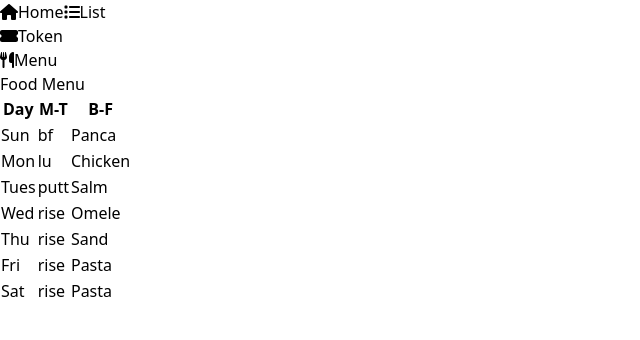
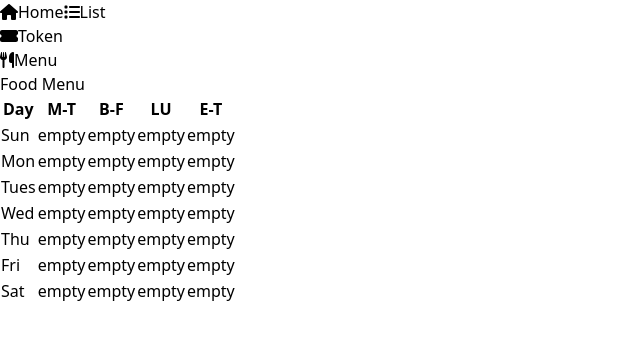
Before and after one commit to jaseel21/adsaBoard, a React (Vite) app: page /menu in a window 1280 px wide. Shown: the top 340 px of the page, without its empty margins (0-640 px from the left). Built offline with nearby package versions, Linux system fonts and the light colour scheme.

Commit message:
after approximately complete

```diff
--- a/src/components/Admin.jsx
+++ b/src/components/Admin.jsx
@@ -1,49 +1,48 @@
-import React, { useState, useEffect } from 'react';
+import React from 'react'
+import { useState } from 'react';
+import { FontAwesomeIcon } from '@fortawesome/react-fontawesome'
+import { faScrewdriverWrench } from '@fortawesome/free-solid-svg-icons';
 
-const TimedButton = () => {
-  // Define your time period here
-  const startTime = new Date();
-  startTime.setHours(8, 0, 0); // 5:00 AM
-  const endTime = new Date();
-  endTime.setHours(24, 0, 0); // 5:00 PM
+function Admin() {
+
+  const [isChecked, setIsChecked] = useState(false);
+
+  const toggleSwitch = () => {
+    setIsChecked(!isChecked);
+  };
+  return (
+    <div>
+      <div className="p-10">
+
+      <div className=" flex justify-center items-center pb-4">
+       <FontAwesomeIcon icon={faScrewdriverWrench} className='px-1'></FontAwesomeIcon>
+      <h1 class="text-center text-2xl font-bold">Admin panel</h1>
+      </div>
+      <div className="text-left p-3 rounded-lg w-3/5 md:w-2/12 justify-center items-center flex  bg-white border  border-gray-500 border-l-8 border-b-2 border-r-2">
+
+      <div className="flex p-1 items-center space-x-2 justify-start ">
+        <h1 className='text-gray-500 text-sm font-bold'>Token Board</h1>
+      <button
+        className={`w-12 h-6 flex items-center rounded-full p-1 duration-300 ${
+          isChecked ? 'bg-green-600' : 'bg-red-600'
+        }`}
+        onClick={toggleSwitch}
+      >
+        <div
+          className={`w-5 h-5 rounded-full shadow-md transform duration-300 ${
+            isChecked ? 'translate-x-6 bg-white' : 'translate-x-0 bg-white'
+          }`}
+        ></div>
+      </button>
+      <span className="text-sm">{isChecked ? 'ON' : 'OFF'}</span>
+    </div>
+
+</div>
+      </div>
 
 
+    </div>
+  )
+}
 
-  const [canClick, setCanClick] = useState(isCurrentTimeInRange(startTime, endTime));
-
-  useEffect(() => {
-    const timer = setInterval(() => {
-      setCanClick(isCurrentTimeInRange(startTime, endTime));
-    }, 60000); // Update every minute
-
-    return () => clearInterval(timer);
-  }, [startTime, endTime]);
-
-  function isCurrentTimeInRange(start, end) {
-    const now = new Date();
-    return now >= start && now <= end;
-  }
-
-  function handleClick() {
-    // Handle button click functionality here
-    alert('Button clicked!');
-  }
-
-  function checkTimeAndHandleClick() {
-    if (isCurrentTimeInRange(startTime, endTime)) {
-      handleClick();
-    } else {
-      alert('Button can only be clicked between 5:00 AM and 5:00 PM.');
-    }
-  }
-
-  return (
-    <div>
-      <button onClick={checkTimeAndHandleClick}  >
-        Click me between 5:00 AM and 5:00 PM
-      </button>
-    </div>
-  );
-};
-
-export default TimedButton;
+export default Admin
--- a/src/components/Fmenu.jsx
+++ b/src/components/Fmenu.jsx
@@ -5,25 +5,29 @@ import React from 'react';
 const MenuTable = () => {
   // Dummy data for menu items
   const menu = [
-    { day: 'Sun', meal: 'bf', item: 'Panca' },
-    { day: 'Mon', meal: 'lu', item: 'Chicken ' },
-    { day: 'Tues', meal: 'putt', item: ' Salm' },
-    { day: 'Wed', meal: 'rise', item: 'Omele' },
-    { day: 'Thu', meal: 'rise', item: 'Sand' },
-    { day: 'Fri', meal: 'rise', item: 'Pasta ' },
-    { day: 'Sat', meal: 'rise', item: 'Pasta ' },
+    { day: 'Sun', meal: 'empty', item: 'empty' },
+    { day: 'Mon', meal: 'empty', item: 'empty ' },
+    { day: 'Tues', meal: 'empty', item: ' empty' },
+    { day: 'Wed', meal: 'empty', item: 'empty' },
+    { day: 'Thu', meal: 'empty', item: 'empty' },
+    { day: 'Fri', meal: 'empty', item: 'empty ' },
+    { day: 'Sat', meal: 'empty', item: 'empty ' },
     // Add more days and meals as needed
   ];
 
   return (
     <div className="container mx-auto">
       <h1 className="text-3xl font-bold text-center my-4">Food Menu</h1>
-      <table className="min-w-full bg-white border rounded-lg overflow-hidden">
+      <table className="min-w-full text-xs bg-white border rounded-lg overflow-hidden">
         <thead className="bg-gray-100 text-gray-800 uppercase  leading-normal">
           <tr>
             <th className="py-3 px-6 text-left">Day</th>
             <th className="py-3 px-6 text-left">M-T</th>
             <th className="py-3 px-6 text-left">B-F</th>
+            <th className="py-3 px-6 text-left">LU</th>
+            <th className="py-3 px-6   text-left">E-T</th>
+
+
             {/* <th className="py-3 px-6 text-left">L</th>
             <th className="py-3 px-6 text-left">e-t</th> */}
           </tr>
@@ -34,8 +38,8 @@ const MenuTable = () => {
               <td className="py-3 px-6 text-left whitespace-nowrap">{menuItem.day}</td>
               <td className="py-3 px-6 text-left">{menuItem.meal}</td>
               <td className="py-3 px-6 text-left">{menuItem.item}</td>
-              {/* <td className="py-3 px-6 text-left">{menuItem.meal}</td>
-              <td className="py-3 px-6 text-left">{menuItem.meal}</td> */}
+              <td className="py-3 px-6 text-left">{menuItem.meal}</td>
+              <td className="py-3 px-6 text-left">{menuItem.meal}</td>
 
             </tr>
           ))}
--- a/src/components/Home.jsx
+++ b/src/components/Home.jsx
@@ -100,7 +100,7 @@ const SwitchPage = () => {
 <FontAwesomeIcon icon={faListCheck} className="text-lg pr-1 " />
           <h1 class="text-1xl underline text-center text-gray-800">ADSA TOEKN BOARD</h1>
         </div>
-      <div className="flex px-2 md:px-10 pb-10 justify-between">
+      <div className="flex px-2 md:px-64 pb-10 justify-between">
 
       <div className="text-left p-3 rounded-lg bg-white border border-gray-500 border-l-8 border-b-2 border-r-2">
 
--- a/src/components/Login.jsx
+++ b/src/components/Login.jsx
@@ -29,7 +29,7 @@ function Login() {
   const startTime = new Date();
   startTime.setHours(1, 0, 0); // 5:00 AM
   const endTime = new Date();
-  endTime.setHours(2, 0, 0); // 5:00 PM
+  endTime.setHours(24, 0, 0); // 5:00 PM
 
 
 
@@ -105,7 +105,7 @@ function Login() {
   };
 
   return (
-    <div className="flex justify-center p-3   bg-gray-100">
+    <div className="flex justify-center p-3   bg-white">
       <div className="bg-white p-8 mt-8 rounded shadow-md ">
         <h2 className="text-2xl font-bold mb-4 ">Student Login</h2>
 
--- a/src/components/StudentPort.jsx
+++ b/src/components/StudentPort.jsx
@@ -107,8 +107,8 @@ function StudentPort() {
   return (
     <div className="md:flex md:justify-center">
 
-    <div className="flex justify-center p-3 items-center pt-5 md:w-1/2 bg-gray-100">
-      <form className="bg-white p-5 w-full rounded shadow-md" onSubmit={handleSubmit}>
+    <div className="flex justify-center p-3 items-center pt-5 md:w-1/2 bg-white">
+      <form className="bg-white p-5 w-full md:w-72 rounded shadow-md" onSubmit={handleSubmit}>
         <h2 className="text-2xl text-center font-bold mb-4  md:px-10">Student Portal</h2>
         <div className="mb-2 flex">
           <label className="block text-gray-700 text-sm font-bold mb-2" htmlFor="studentNumber">
```
